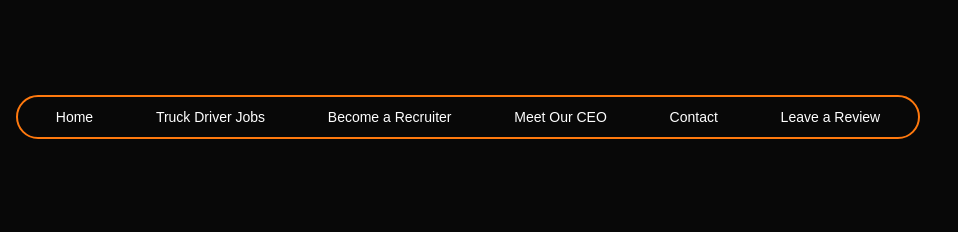
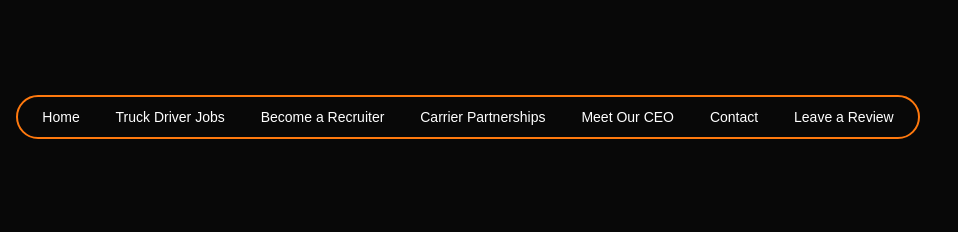
Before and after one commit to foxrecruiting2331-crypto/foxx-enterprise-website, a plain HTML site: page index.html in a window 1280 px wide. Shown: the top 232 px of the page, 322-1280 px from the left. Drawn offline with Linux system fonts and the light colour scheme.

Commit message:
Update index.html

```diff
--- a/index.html
+++ b/index.html
@@ -290,6 +290,7 @@ footer {
 <a href="/">Home</a>
 <a href="/jobs.html">Truck Driver Jobs</a>
 <a href="/recruiters.html">Become a Recruiter</a>
+<a href="/carrier-partnerships.html">Carrier Partnerships</a>
 <a href="#meet-ceo">Meet Our CEO</a>
 <a href="/contact.html">Contact</a>
 <a href="https://docs.google.com/forms/d/e/1FAIpQLSfmGEi0SYTAS7JWwxbDlkudfdyg-WBOkDUddgPYNqU4s0l5Xw/viewform?usp=header">Leave a Review</a>
```
